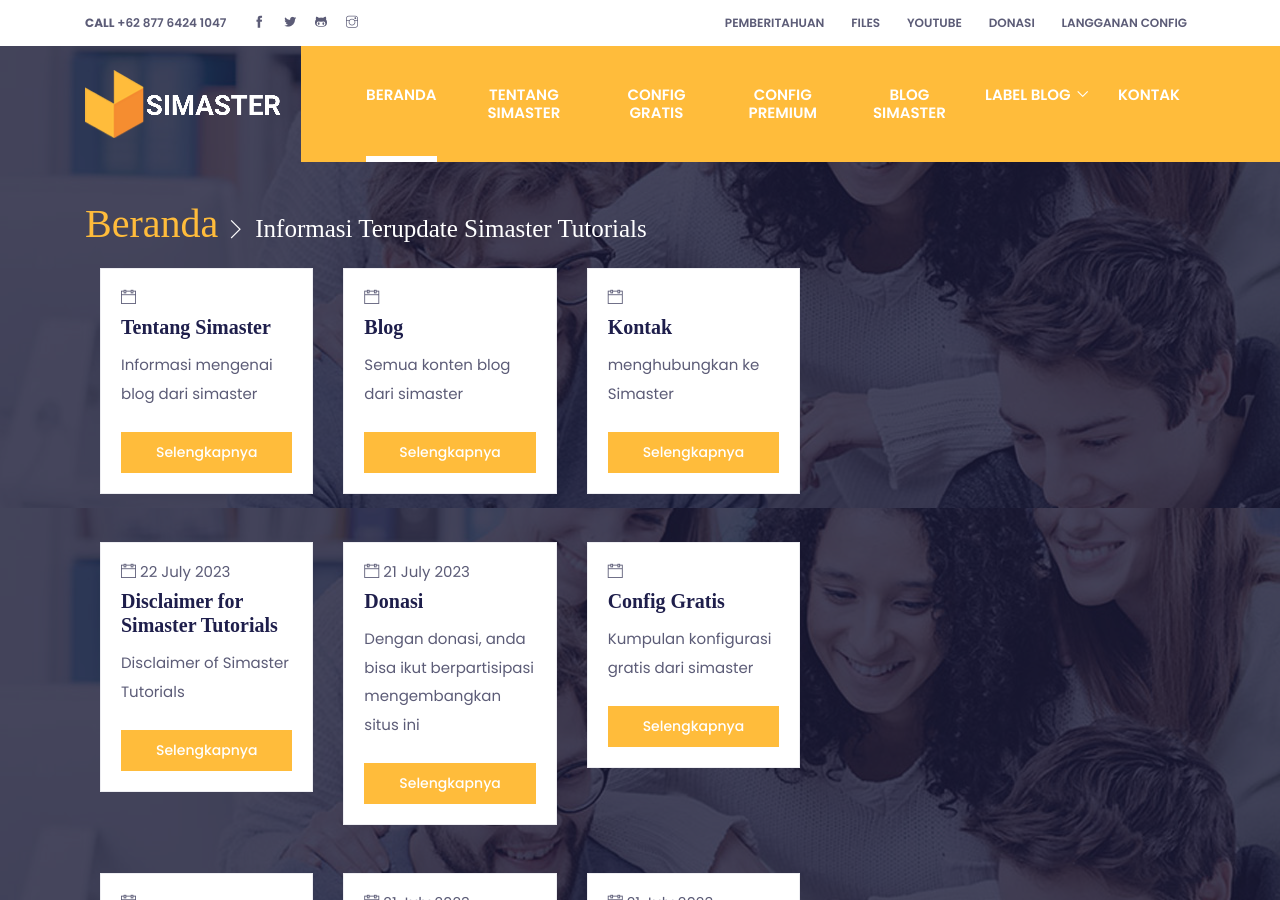
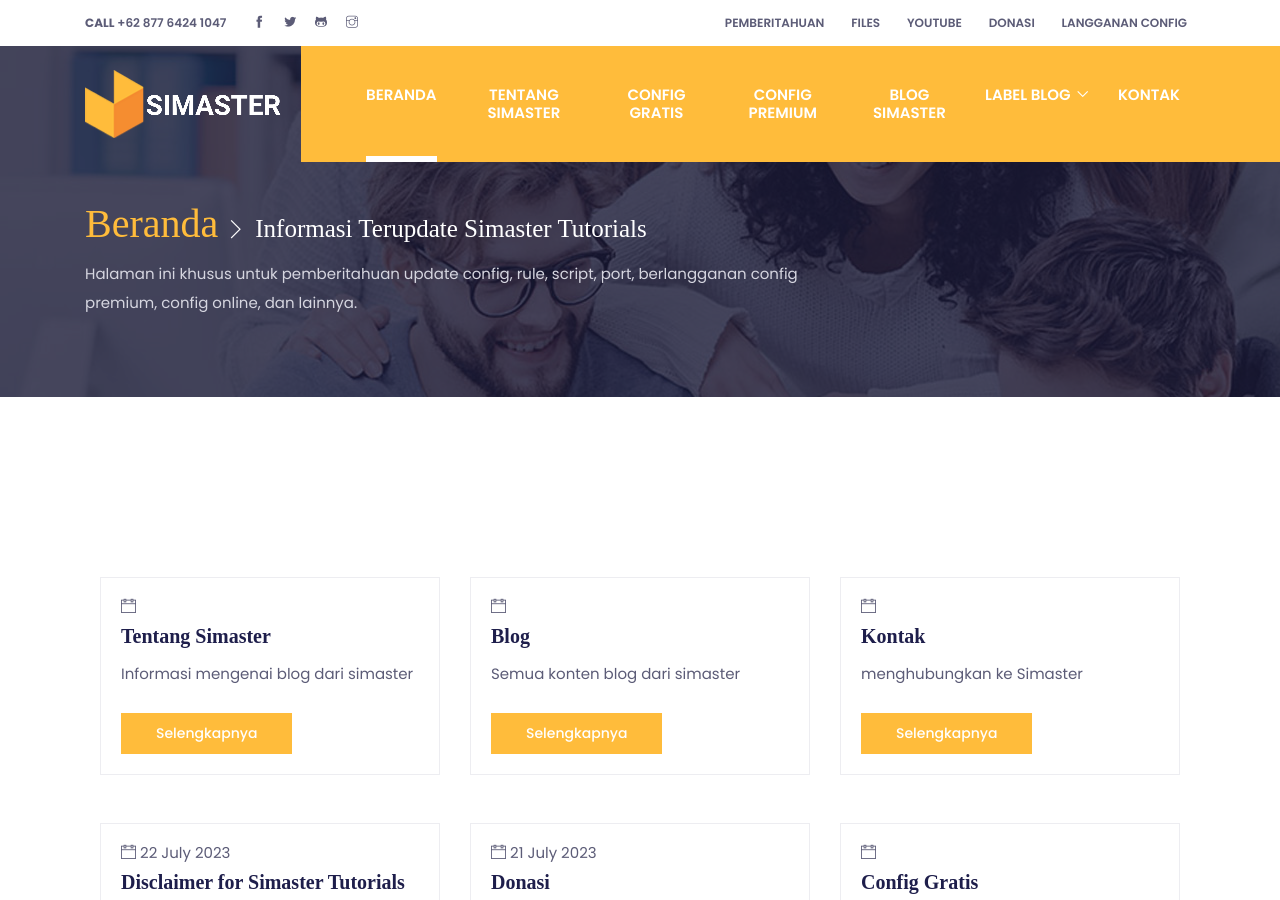
Before and after one commit to mwnsofficial/simastertutorials.github.io, a Jekyll site: the page built from informasi-terupdate.html, in a window 1280 px wide and 900 px high. Built offline with Jekyll 4.4.1, drawn with Linux system fonts in a browser that asks for light colours; some web fonts are replaced.

Commit message:
Update informasi-terupdate.html

```diff
--- a/informasi-terupdate.html
+++ b/informasi-terupdate.html
@@ -1,25 +1,9 @@
 ---
 title: Informasi Terupdate Simaster Tutorials
-layout: default
+layout: page
 description: Halaman ini khusus untuk pemberitahuan update config, rule, script, port, berlangganan config premium, config online, dan lainnya
 date: 2023-07-21
 ---
-<!-- page title -->
-<section class="page-title-section overlay" data-background="/images/backgrounds/page-title.jpg">
-  <div class="container">
-    <div class="row">
-      <div class="col-md-8">
-        <ul class="list-inline custom-breadcrumb mb-2">
-          <li class="list-inline-item"><a class="h2 text-primary font-secondary" href="/index.html">Beranda</a></li>
-          <li class="list-inline-item text-white h3 font-secondary nasted">{{page.title}}</li>
-        </ul>
-        <p class="{{page.description}}.</p>
-      </div>
-    </div>
-  </div>
-</section>
-<!-- /page title -->
-
 <!-- courses -->
 <section class="section">
   <div class="container">
```
